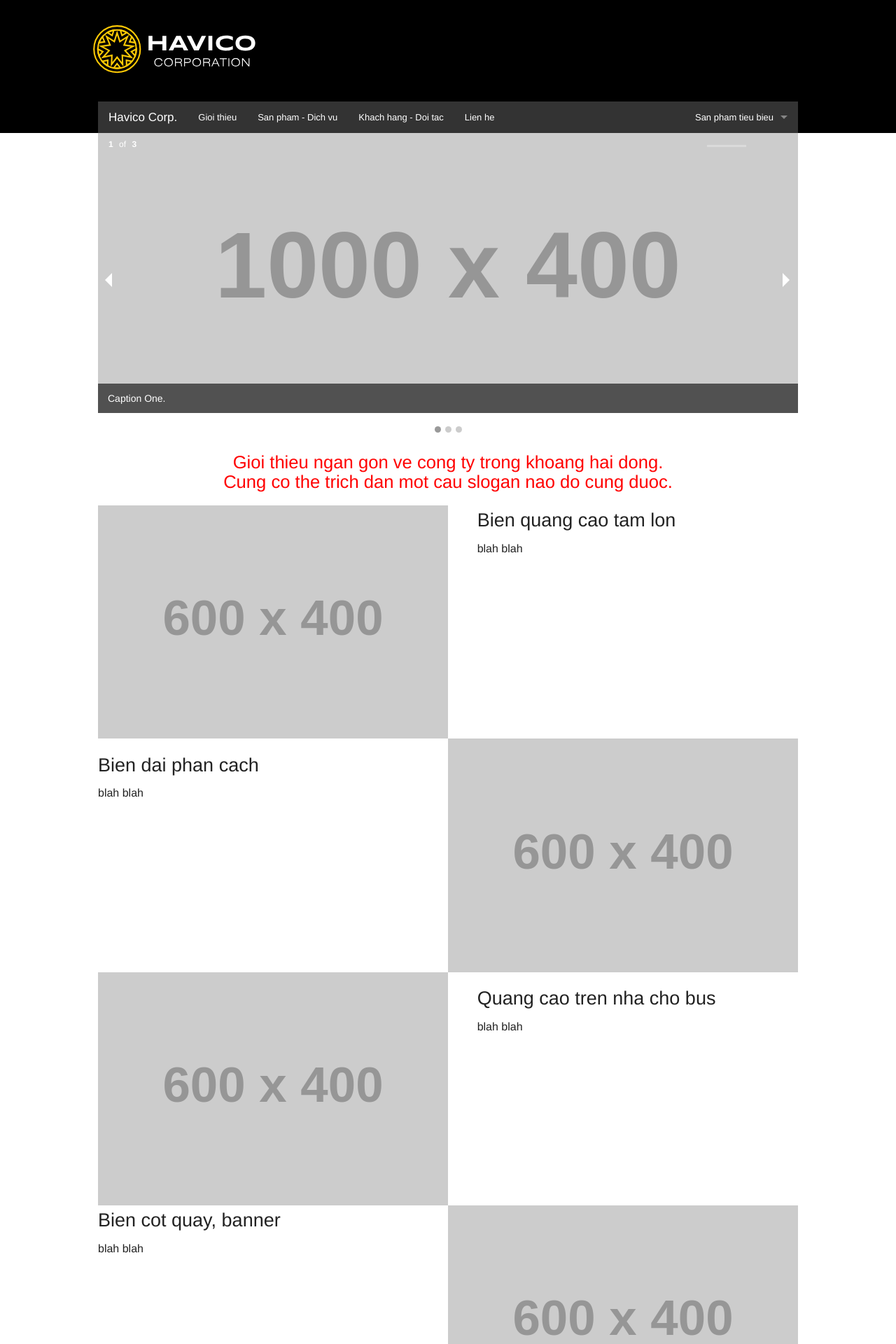
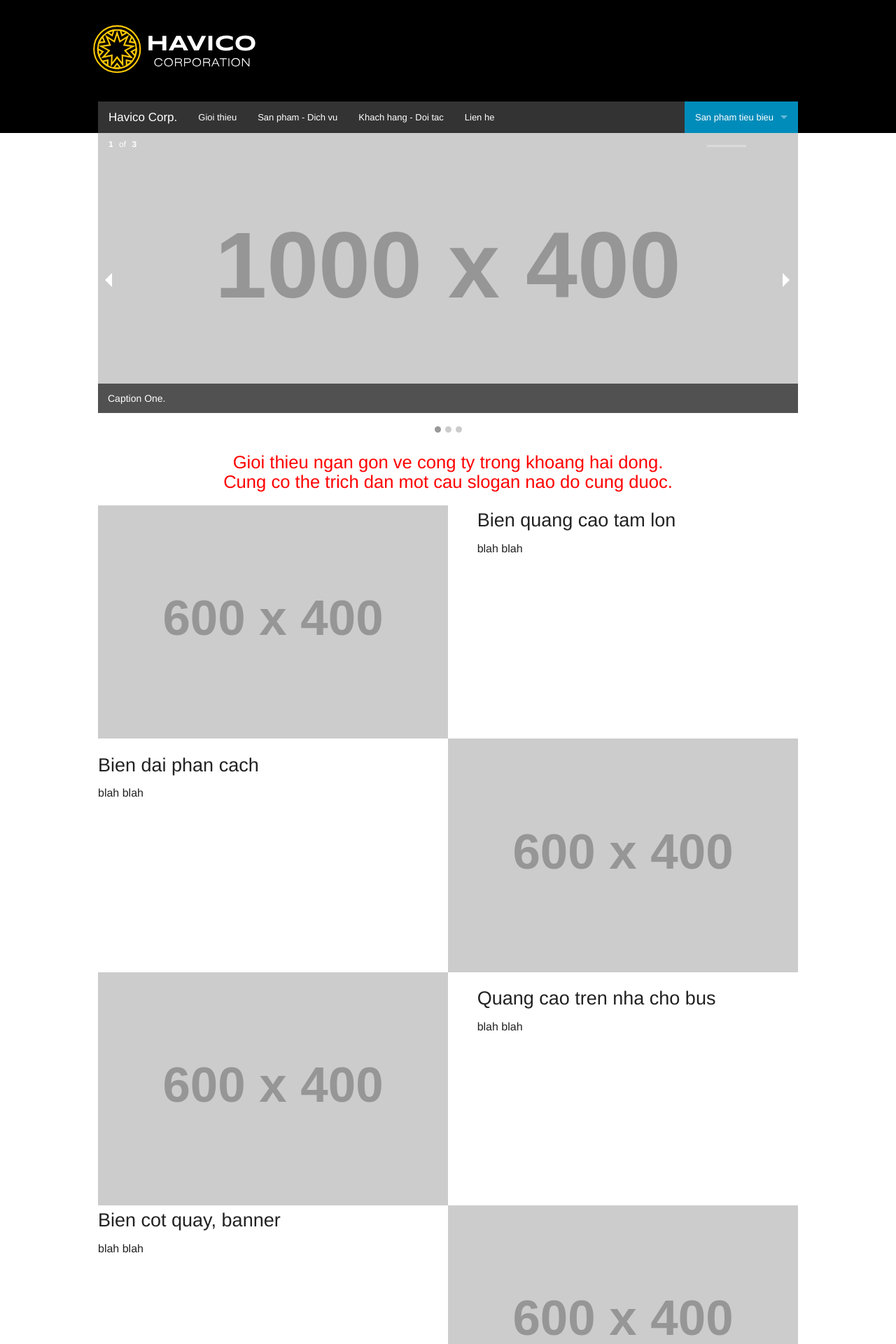
Before and after one commit to haviet/static-on-foundation, a Jekyll site: the page built from index.html, in a window 1280 px wide. Shown: the top 1920 px of the page at 70% size. Built offline with Jekyll 4.4.1, drawn with Linux system fonts in a browser that asks for light colours.

Commit message:
Update header.html

```diff
--- a/_includes/header.html
+++ b/_includes/header.html
@@ -19,7 +19,7 @@
 			  <section class="top-bar-section">
 			    <!-- Right Nav Section -->
 			    <ul class="right">
-			      <li class="has-dropdown">
+			      <li class="has-dropdown active">
 			        <a href="#">San pham tieu bieu</a>
 			        <ul class="dropdown">
 			          <li><a href="#">Nha cho bus</a></li>
```
